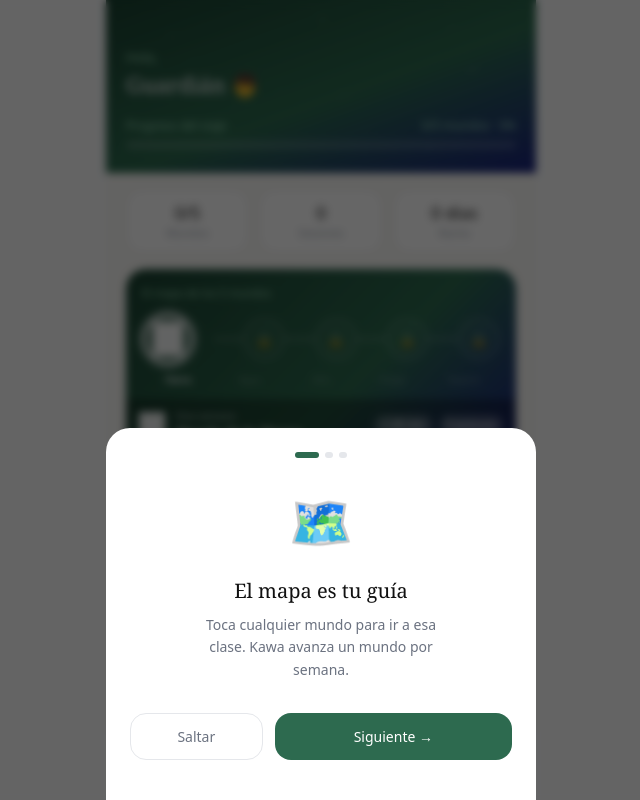
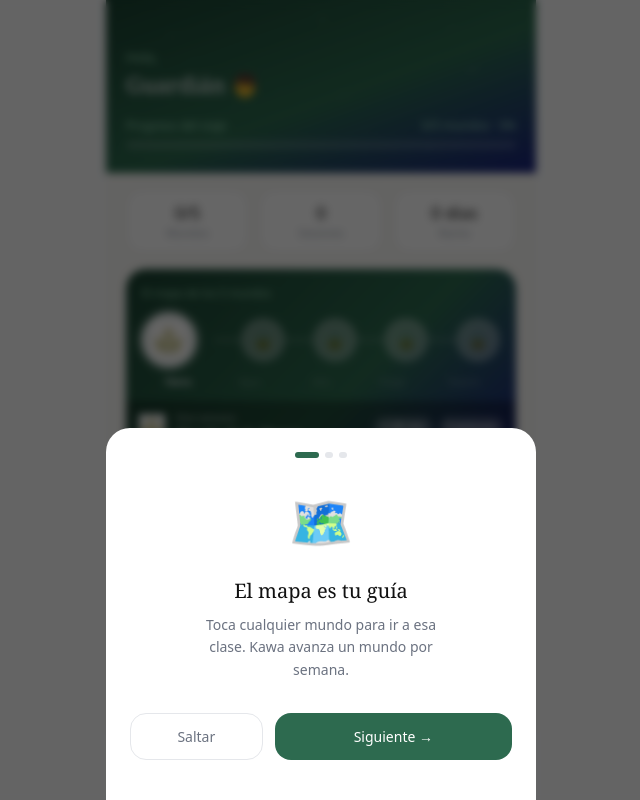
Before and after one commit to kawayogakids420/kawa-app, a Next.js app: page /home in a window 1280 px wide. Shown: the whole page, without its empty margins (319-959 px from the left). Built offline with nearby package versions, Linux system fonts and the light colour scheme.

Commit message:
fix: simbolos de mundos sin filtro inversion, fondo blanco en dots

```diff
--- a/src/app/home/page.tsx
+++ b/src/app/home/page.tsx
@@ -181,48 +181,33 @@ export default function HomePage() {
                     onClick={() => !isLocked && router.push(`/semana/${week.id}`)}
                     disabled={isLocked}
                     style={{
-                      width: isCurrent ? 52 : 42,
-                      height: isCurrent ? 52 : 42,
+                      width: isCurrent ? 54 : 44,
+                      height: isCurrent ? 54 : 44,
                       borderRadius: '50%',
-                      border: isCurrent ? '3px solid white' : '2px solid rgba(255,255,255,0.4)',
-                      background: isCompleted
-                        ? 'rgba(255,255,255,0.95)'
-                        : isCurrent
-                        ? 'rgba(255,255,255,0.2)'
-                        : 'rgba(255,255,255,0.08)',
+                      border: isCurrent ? '3px solid white' : '2px solid rgba(255,255,255,0.5)',
+                      background: 'rgba(255,255,255,0.92)',
                       cursor: isLocked ? 'default' : 'pointer',
                       display: 'flex', alignItems: 'center', justifyContent: 'center',
                       flexShrink: 0,
-                      boxShadow: isCurrent ? '0 0 0 5px rgba(255,255,255,0.15)' : 'none',
+                      boxShadow: isCurrent ? '0 0 0 5px rgba(255,255,255,0.2)' : 'none',
                       transition: 'all 0.2s',
                       padding: 0, overflow: 'hidden',
-                      opacity: isLocked ? 0.4 : 1,
+                      opacity: isLocked ? 0.35 : 1,
                     }}>
                     {isLocked ? (
                       <span style={{ fontSize: 16 }}>🔒</span>
                     ) : isCompleted ? (
-                      /* Símbolo con check verde superpuesto */
                       <div style={{ position: 'relative', width: '100%', height: '100%', display: 'flex', alignItems: 'center', justifyContent: 'center' }}>
-                        <img
-                          src={WORLD_SYMBOLS[week.id]}
-                          alt={week.element}
-                          style={{ width: '70%', height: '70%', objectFit: 'contain', opacity: 0.6 }}
-                        />
+                        <img src={WORLD_SYMBOLS[week.id]} alt={week.element} style={{ width: '68%', height: '68%', objectFit: 'contain', opacity: 0.5 }} />
                         <div style={{ position: 'absolute', inset: 0, display: 'flex', alignItems: 'center', justifyContent: 'center' }}>
-                          <span style={{ fontSize: 16, fontWeight: 700, color: '#2D6A4F' }}>✓</span>
+                          <span style={{ fontSize: 18, fontWeight: 700, color: '#2D6A4F' }}>✓</span>
                         </div>
                       </div>
                     ) : (
                       <img
                         src={WORLD_SYMBOLS[week.id]}
                         alt={week.element}
-                        style={{
-                          width: isCurrent ? '72%' : '65%',
-                          height: isCurrent ? '72%' : '65%',
-                          objectFit: 'contain',
-                          filter: 'brightness(0) invert(1)',
-                          opacity: isCurrent ? 0.95 : 0.7
-                        }}
+                        style={{ width: isCurrent ? '74%' : '66%', height: isCurrent ? '74%' : '66%', objectFit: 'contain' }}
                       />
                     )}
                   </button>
@@ -252,7 +237,7 @@ export default function HomePage() {
               <img
                 src={WORLD_SYMBOLS[currentWeek]}
                 alt={currentWeekData?.element}
-                style={{ width: 28, height: 28, objectFit: 'contain', filter: 'brightness(0) invert(1)', opacity: 0.9 }}
+                style={{ width: 28, height: 28, objectFit: 'contain', opacity: 0.95 }}
               />
               <div>
                 <p style={{ fontSize: 10, color: 'rgba(255,255,255,0.6)', margin: 0 }}>Esta semana</p>
@@ -296,7 +281,7 @@ export default function HomePage() {
         ) : (
           <button onClick={() => router.push(`/semana/${currentWeek}`)} style={{ width: '100%', borderRadius: 20, padding: '16px', background: `linear-gradient(135deg, ${currentColors.main} 0%, ${currentColors.main}CC 100%)`, border: 'none', cursor: 'pointer', marginBottom: 14, display: 'flex', alignItems: 'center', justifyContent: 'space-between', boxSizing: 'border-box' }}>
             <div style={{ textAlign: 'left', display: 'flex', alignItems: 'center', gap: 12 }}>
-              <img src={WORLD_SYMBOLS[currentWeek]} alt="" style={{ width: 36, height: 36, objectFit: 'contain', filter: 'brightness(0) invert(1)', opacity: 0.9, flexShrink: 0 }} />
+              <img src={WORLD_SYMBOLS[currentWeek]} alt="" style={{ width: 36, height: 36, objectFit: 'contain', opacity: 0.95, flexShrink: 0 }} />
               <div>
                 <p style={{ fontSize: 11, color: 'rgba(255,255,255,0.7)', margin: '0 0 2px' }}>Tu práctica de hoy</p>
                 <p style={{ fontSize: 17, fontWeight: 600, color: 'white', margin: 0, fontFamily: "'Livvic','Georgia',serif" }}>Mundo de la {currentWeekData?.element}</p>
--- a/src/app/semana/[id]/page.tsx
+++ b/src/app/semana/[id]/page.tsx
@@ -62,7 +62,7 @@ export default function SemanaPage({ params }: { params: Promise<{ id: string }>
           <img
             src={WORLD_SYMBOLS[weekId]}
             alt=""
-            style={{ width: '100%', height: '100%', objectFit: 'contain', filter: 'brightness(0) invert(1)' }}
+            style={{ width: '100%', height: '100%', objectFit: 'contain' }}
           />
         </div>
 
@@ -92,7 +92,7 @@ export default function SemanaPage({ params }: { params: Promise<{ id: string }>
             <img
               src={WORLD_SYMBOLS[weekId]}
               alt={week.element}
-              style={{ width: '100%', height: '100%', objectFit: 'contain', filter: 'brightness(0) invert(1)' }}
+              style={{ width: '100%', height: '100%', objectFit: 'contain' }}
             />
           </div>
         </div>
```
